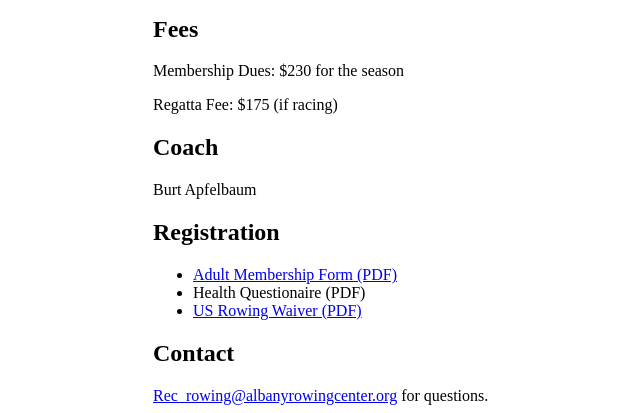
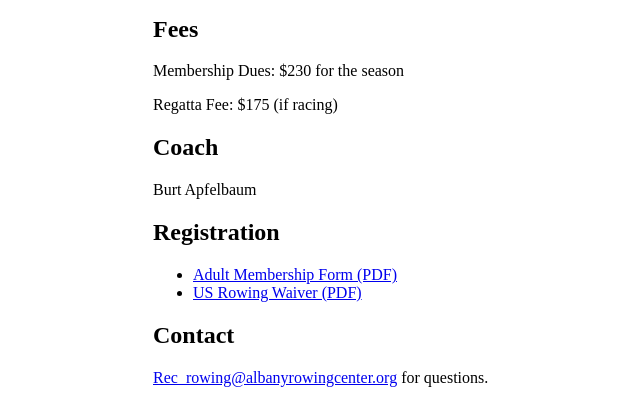
Before and after one commit to JustinAzoff/arc_website, a PHP site: page /visiting_and_collegiate.php in a window 1280 px wide. Shown: the part 687-1100 px from the top of the page, without its empty margins (111-751 px from the left). After the commit the page ends 1074 px from the top, so only its background shows below. Run offline with PHP 8.4, Linux system fonts and the light colour scheme.

Commit message:
form no longer exists

```diff
--- a/visiting_and_collegiate.php
+++ b/visiting_and_collegiate.php
@@ -57,7 +57,6 @@ Regatta Fee: $175 (if racing)
 <ul>
 
     <li> <a href="/docs/2009_ARC_Adult_Membership_Form.pdf">Adult Membership Form (PDF)</a> </li>
-    <li> Health Questionaire (PDF) </li>
     <li> <a href="/docs/2009_USRA_Waiver.pdf">US Rowing Waiver (PDF)</a>  </li>
 </ul>
 
```
